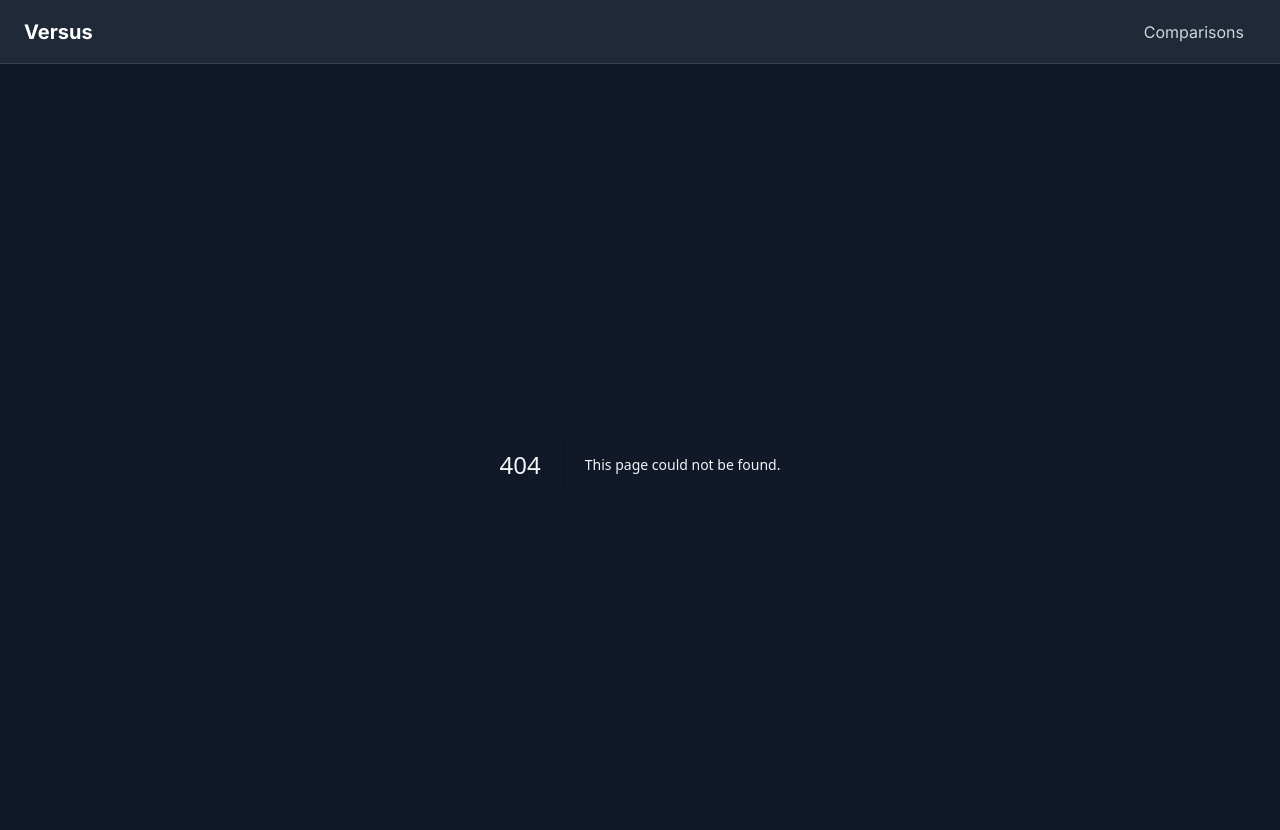
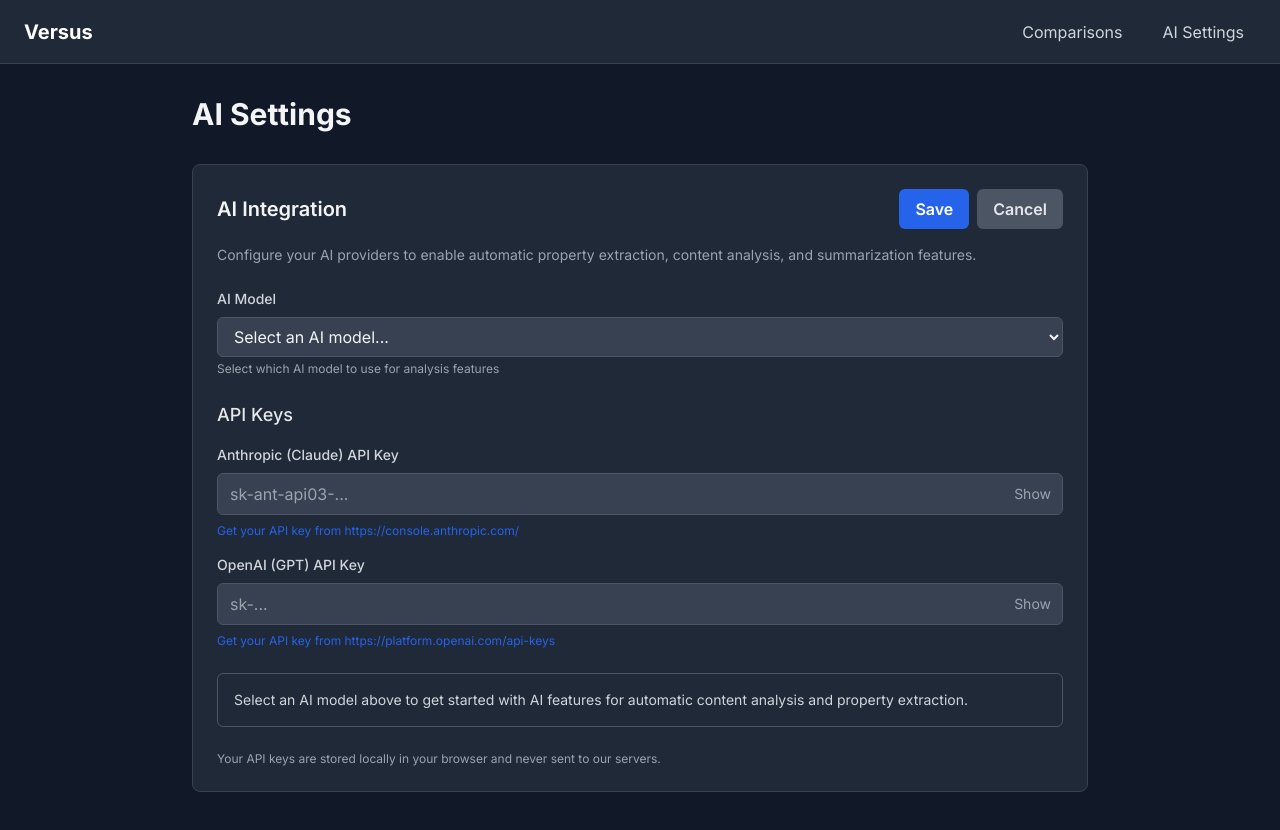
Before and after one commit to DominionZA2/Versus, a Next.js app: page /ai-settings in a window 1280 px wide. Before the commit this address had no page. Shown: the top 830 px of the page. Built offline with nearby package versions, Linux system fonts and the light colour scheme.

Commit message:
Move AI Settings to global page and apply dark theme styling

```diff
--- /dev/null
+++ b/src/app/ai-settings/page.tsx
@@ -0,0 +1,16 @@
+'use client';
+
+import AISettings from '@/components/AISettings';
+
+export default function AISettingsPage() {
+  return (
+    <div className="container mx-auto px-4 py-8">
+      <div className="max-w-4xl mx-auto">
+        <h1 className="text-3xl font-bold text-gray-100 mb-8">AI Settings</h1>
+        <div className="bg-gray-800 border border-gray-700 rounded-lg">
+          <AISettings />
+        </div>
+      </div>
+    </div>
+  );
+}
--- a/src/app/comparisons/[slug]/page.tsx
+++ b/src/app/comparisons/[slug]/page.tsx
@@ -4,7 +4,6 @@ import { useEffect, useState } from 'react';
 import { useParams } from 'next/navigation';
 import Link from 'next/link';
 import { Comparison, Contender, ComparisonProperty, AttachedFile, Hyperlink } from '@/types';
-import AISettings from '@/components/AISettings';
 import { aiService } from '@/lib/ai-service';
 import { storage } from '@/lib/storage';
 
@@ -18,7 +17,6 @@ export default function ComparisonDetailPage() {
   const [editingContender, setEditingContender] = useState<string | null>(null);
   const [isManagingProperties, setIsManagingProperties] = useState(false);
   const [activePropertiesTab, setActivePropertiesTab] = useState<'properties' | 'ai-analysis'>('properties');
-  const [isManagingAI, setIsManagingAI] = useState(false);
   const [isAnalyzingFiles, setIsAnalyzingFiles] = useState(false);
   const [analysisResults, setAnalysisResults] = useState<string | null>(null);
   const defaultInstructions = `For tables or lists with product information:
@@ -773,12 +771,6 @@ For general documents:
                 Manage Properties
               </button>
               <button
-                onClick={() => setIsManagingAI(true)}
-                className="bg-purple-600 hover:bg-purple-700 text-white font-semibold px-6 py-2 rounded-lg transition-colors"
-              >
-                AI Settings
-              </button>
-              <button
                 onClick={() => setIsAddingContender(true)}
                 className="bg-blue-600 hover:bg-blue-700 text-white font-semibold px-6 py-2 rounded-lg transition-colors"
               >
@@ -788,11 +780,6 @@ For general documents:
           </div>
         </div>
 
-        {isManagingAI && (
-          <div className="mb-6">
-            <AISettings onClose={() => setIsManagingAI(false)} />
-          </div>
-        )}
 
         {isManagingProperties && (
           <div className="bg-white rounded-lg shadow-md p-6 mb-6">
--- a/src/app/layout.tsx
+++ b/src/app/layout.tsx
@@ -23,6 +23,9 @@ export default function RootLayout({
             <a href="/comparisons" className="text-gray-300 hover:text-white px-3 py-2 rounded transition-colors">
               Comparisons
             </a>
+            <a href="/ai-settings" className="text-gray-300 hover:text-white px-3 py-2 rounded transition-colors">
+              AI Settings
+            </a>
           </nav>
         </header>
         <div className="min-h-screen bg-gray-900">
--- a/src/components/AISettings.tsx
+++ b/src/components/AISettings.tsx
@@ -223,9 +223,9 @@ export default function AISettings({ onClose }: AISettingsProps) {
   const canTest = selectedModel && currentApiKey && currentProvider;
 
   return (
-    <div className="bg-white rounded-lg shadow-md p-6">
+    <div className="p-6">
       <div className="flex items-center justify-between mb-4">
-        <h2 className="text-xl font-semibold">AI Integration</h2>
+        <h2 className="text-xl font-semibold text-gray-100">AI Integration</h2>
         <div className="flex gap-2">
           <button
             onClick={saveChanges}
@@ -235,26 +235,26 @@ export default function AISettings({ onClose }: AISettingsProps) {
           </button>
           <button
             onClick={cancelChanges}
-            className="bg-gray-300 hover:bg-gray-400 text-gray-700 font-semibold px-4 py-2 rounded-md transition-colors"
+            className="bg-gray-600 hover:bg-gray-500 text-gray-200 font-semibold px-4 py-2 rounded-md transition-colors"
           >
             Cancel
           </button>
         </div>
       </div>
-      <p className="text-gray-600 text-sm mb-6">
+      <p className="text-gray-400 text-sm mb-6">
         Configure your AI providers to enable automatic property extraction, content analysis, and summarization features.
       </p>
 
       <div className="space-y-6">
         {/* Model Selection */}
         <div>
-          <label className="block text-sm font-medium text-gray-700 mb-2">
+          <label className="block text-sm font-medium text-gray-300 mb-2">
             AI Model
           </label>
           <select
             value={selectedModel}
             onChange={(e) => handleModelChange(e.target.value)}
-            className="w-full px-3 py-2 border border-gray-300 rounded-md focus:outline-none focus:ring-2 focus:ring-blue-500"
+            className="w-full px-3 py-2 bg-gray-700 border border-gray-600 rounded-md text-gray-100 focus:outline-none focus:ring-2 focus:ring-blue-500"
           >
             {getAllModels().map(option => (
               <option key={option.value} value={option.value}>
@@ -262,18 +262,18 @@ export default function AISettings({ onClose }: AISettingsProps) {
               </option>
             ))}
           </select>
-          <p className="mt-1 text-xs text-gray-500">
+          <p className="mt-1 text-xs text-gray-400">
             Select which AI model to use for analysis features
           </p>
         </div>
 
         {/* API Keys */}
         <div className="space-y-4">
-          <h3 className="text-lg font-medium text-gray-700">API Keys</h3>
+          <h3 className="text-lg font-medium text-gray-200">API Keys</h3>
 
           {/* Anthropic API Key */}
           <div>
-            <label className="block text-sm font-medium text-gray-700 mb-2">
+            <label className="block text-sm font-medium text-gray-300 mb-2">
               Anthropic (Claude) API Key
             </label>
             <div className="relative">
@@ -282,12 +282,12 @@ export default function AISettings({ onClose }: AISettingsProps) {
                 value={tempApiKeys.anthropic}
                 onChange={(e) => handleTempApiKeyChange('anthropic', e.target.value)}
                 placeholder={getApiKeyPlaceholder('anthropic')}
-                className="w-full px-3 py-2 pr-20 border border-gray-300 rounded-md focus:outline-none focus:ring-2 focus:ring-blue-500"
+                className="w-full px-3 py-2 pr-20 bg-gray-700 border border-gray-600 rounded-md text-gray-100 placeholder-gray-400 focus:outline-none focus:ring-2 focus:ring-blue-500"
               />
               <button
                 type="button"
                 onClick={() => toggleShowApiKey('anthropic')}
-                className="absolute inset-y-0 right-0 px-3 py-2 text-sm text-gray-500 hover:text-gray-700"
+                className="absolute inset-y-0 right-0 px-3 py-2 text-sm text-gray-400 hover:text-gray-200"
               >
                 {showApiKeys['anthropic'] ? 'Hide' : 'Show'}
               </button>
@@ -308,7 +308,7 @@ export default function AISettings({ onClose }: AISettingsProps) {
                   <button
                     onClick={() => testApiKey('anthropic')}
                     disabled={isTestingConnection === 'anthropic'}
-                    className="px-3 py-1 text-sm bg-gray-100 hover:bg-gray-200 disabled:bg-gray-50 disabled:text-gray-400 rounded-md transition-colors"
+                    className="px-3 py-1 text-sm bg-gray-700 hover:bg-gray-600 disabled:bg-gray-800 disabled:text-gray-500 text-gray-200 rounded-md transition-colors"
                   >
                     {isTestingConnection === 'anthropic' ? 'Testing...' : 'Test'}
                   </button>
@@ -328,7 +328,7 @@ export default function AISettings({ onClose }: AISettingsProps) {
 
           {/* OpenAI API Key */}
           <div>
-            <label className="block text-sm font-medium text-gray-700 mb-2">
+            <label className="block text-sm font-medium text-gray-300 mb-2">
               OpenAI (GPT) API Key
             </label>
             <div className="relative">
@@ -337,12 +337,12 @@ export default function AISettings({ onClose }: AISettingsProps) {
                 value={tempApiKeys.openai}
                 onChange={(e) => handleTempApiKeyChange('openai', e.target.value)}
                 placeholder={getApiKeyPlaceholder('openai')}
-                className="w-full px-3 py-2 pr-20 border border-gray-300 rounded-md focus:outline-none focus:ring-2 focus:ring-blue-500"
+                className="w-full px-3 py-2 pr-20 bg-gray-700 border border-gray-600 rounded-md text-gray-100 placeholder-gray-400 focus:outline-none focus:ring-2 focus:ring-blue-500"
               />
               <button
                 type="button"
                 onClick={() => toggleShowApiKey('openai')}
-                className="absolute inset-y-0 right-0 px-3 py-2 text-sm text-gray-500 hover:text-gray-700"
+                className="absolute inset-y-0 right-0 px-3 py-2 text-sm text-gray-400 hover:text-gray-200"
               >
                 {showApiKeys['openai'] ? 'Hide' : 'Show'}
               </button>
@@ -363,7 +363,7 @@ export default function AISettings({ onClose }: AISettingsProps) {
                   <button
                     onClick={() => testApiKey('openai')}
                     disabled={isTestingConnection === 'openai'}
-                    className="px-3 py-1 text-sm bg-gray-100 hover:bg-gray-200 disabled:bg-gray-50 disabled:text-gray-400 rounded-md transition-colors"
+                    className="px-3 py-1 text-sm bg-gray-700 hover:bg-gray-600 disabled:bg-gray-800 disabled:text-gray-500 text-gray-200 rounded-md transition-colors"
                   >
                     {isTestingConnection === 'openai' ? 'Testing...' : 'Test'}
                   </button>
@@ -399,14 +399,14 @@ export default function AISettings({ onClose }: AISettingsProps) {
         )}
 
         {!selectedModel && (
-          <div className="bg-gray-50 border border-gray-200 rounded-md p-4">
-            <p className="text-sm text-gray-600">
+          <div className="bg-gray-800 border border-gray-600 rounded-md p-4">
+            <p className="text-sm text-gray-300">
               Select an AI model above to get started with AI features for automatic content analysis and property extraction.
             </p>
           </div>
         )}
 
-        <p className="text-xs text-gray-500">
+        <p className="text-xs text-gray-400">
           Your API keys are stored locally in your browser and never sent to our servers.
         </p>
       </div>
```
